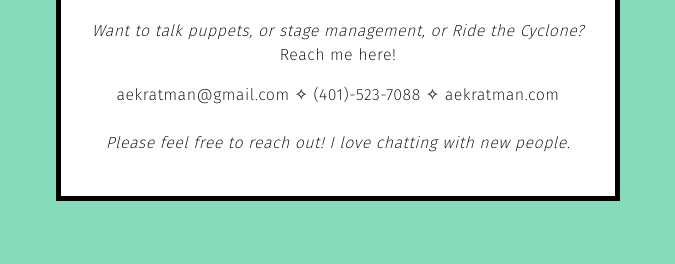
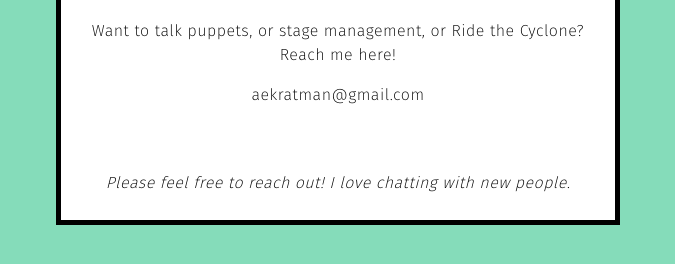
Before and after one commit to aekratman/sitetime, a plain HTML site: page contact.html in a window 1280 px wide. Shown: the part 262-526 px from the top of the page, without its empty margins (302-977 px from the left). Drawn offline with Linux system fonts and the light colour scheme; a script that the page names is missing.

Commit message:
more fixes

```diff
--- a/contact.html
+++ b/contact.html
@@ -21,10 +21,8 @@
   <div class="container">
     <div class="widebox firesans">
           <h1>CONTACT</h1>
-          <em><p>Want to talk puppets, or stage management, or Ride the Cyclone? </em>
-            Reach me here!
-          </p>
-          <p>aekratman@gmail.com ✧ (401)-523-7088 ✧ aekratman.com
+          <p>Want to talk puppets, or stage management, or Ride the Cyclone? Reach me here!</p>
+          <p>aekratman@gmail.com</p>
           <br><br><em>Please feel free to reach out! I love chatting with new people.</em>
         </div>
       </div>
```
